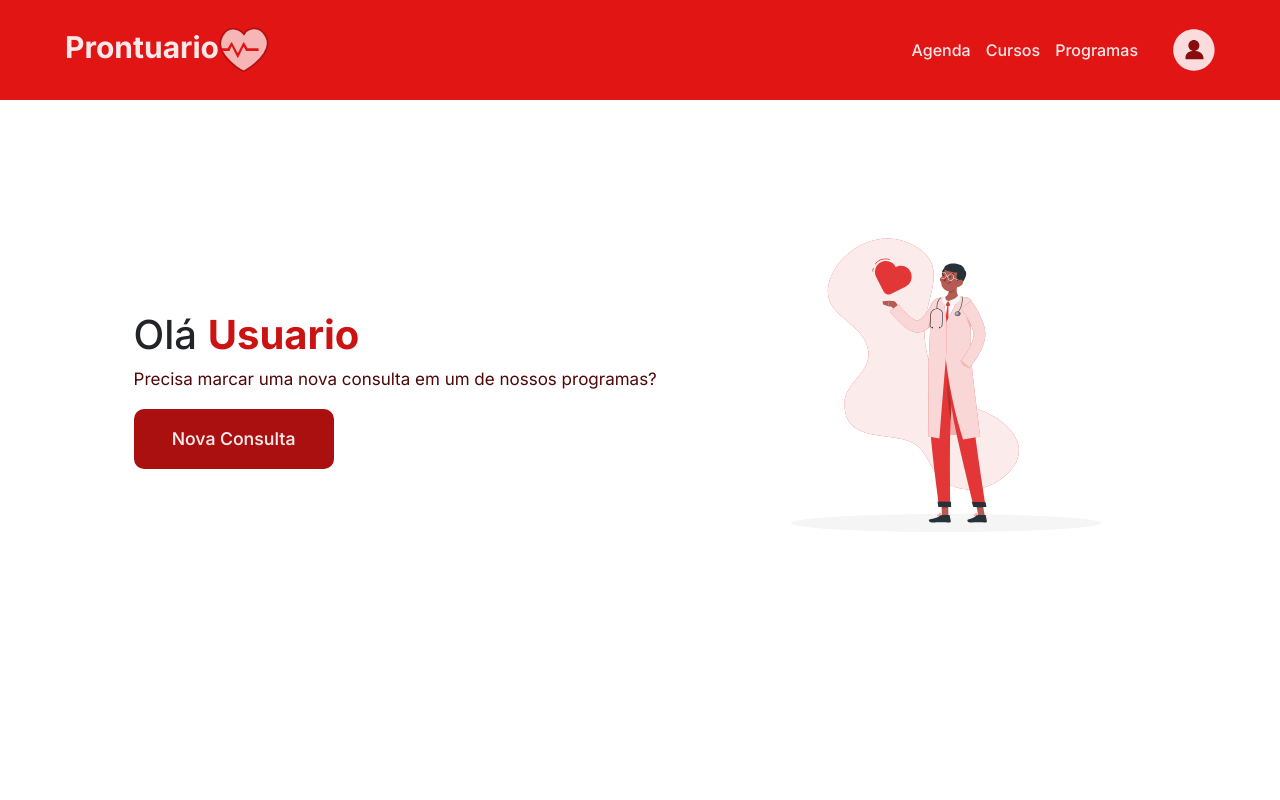
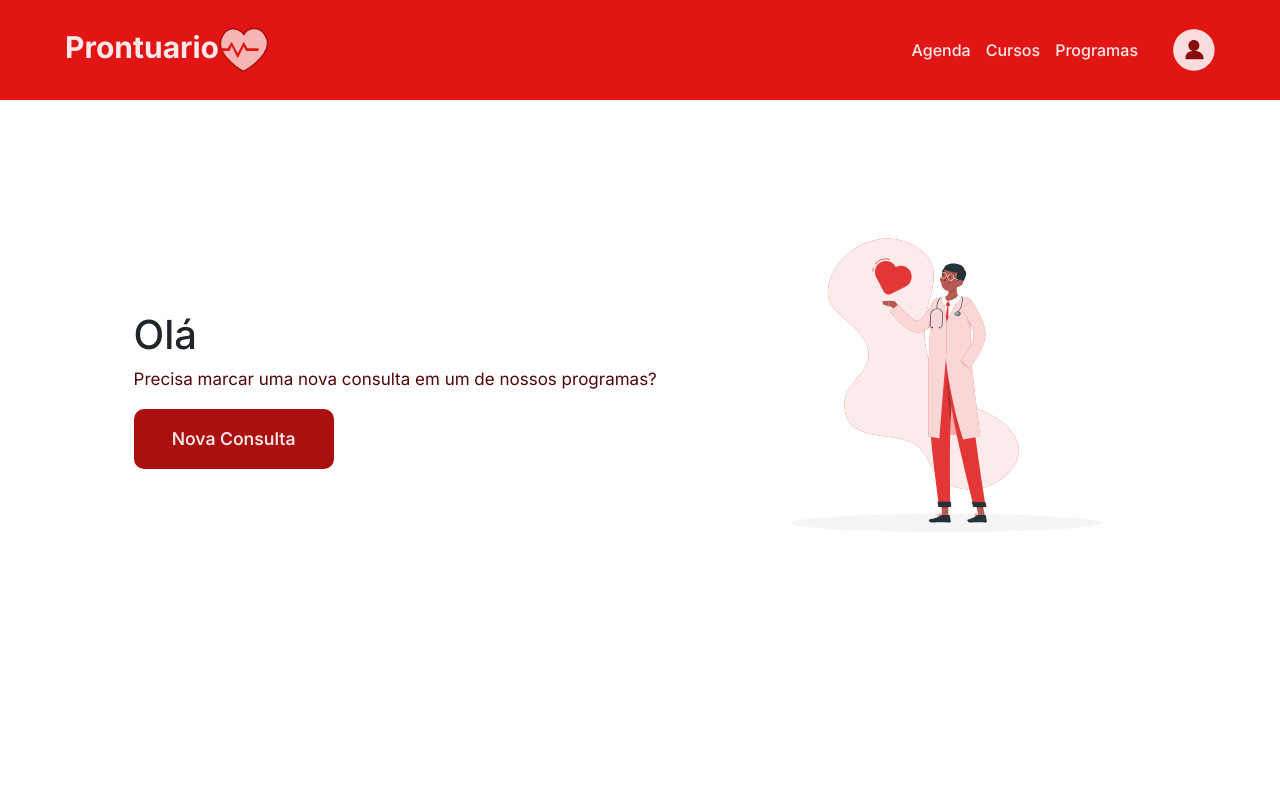
Before and after one commit to fabrica-bayarea/prontuario-front, a Next.js app: page /home in a window 1280 px wide. Before the commit this address had no page. Shown: the top 800 px of the page. Built offline with nearby package versions, Linux system fonts and the light colour scheme.

Commit message:
feat: recuperando tipo de perfil do AuthContext

```diff
--- a/src/app/(aplicacao)/home/page.tsx
+++ b/src/app/(aplicacao)/home/page.tsx
@@ -4,7 +4,9 @@ import style from "./style.module.css";
 import "bootstrap/dist/css/bootstrap.min.css";
 import EventTable from "@/components/Tables/tableSubscribe/table";
 import { useRouter } from 'next/navigation';
-import { useRequireAuth } from "@/hooks/useRequireAuth/useRequireAuth";
+import { useContext } from "react";
+import { AuthContext } from "@/contexts/AuthContext";
+import { useCan } from "@/hooks/useCan/useCan";
 
 interface Event {
   id: number;
@@ -36,8 +38,11 @@ const events: Event[] = [
 
 export default function Home() {
   const router = useRouter();
+  const {user} = useContext(AuthContext)
 
-  useRequireAuth();
+  const userCan = useCan({
+    tipo: ['ADMINISTRADOR']
+  })
 
   const handleClick = () => {
     router.push("/programas");
@@ -48,7 +53,7 @@ export default function Home() {
       <div className={style.container}>
         <section className={style.sectionApresentacao}>
           <h1>
-            Olá <strong> Usuario </strong>
+            Olá <strong> {user?.tipo} </strong>
           </h1>
           <p>Precisa marcar uma nova consulta em um de nossos programas?</p>
           <button onClick={handleClick} className={style.buttonConsulta} type="button">
```
